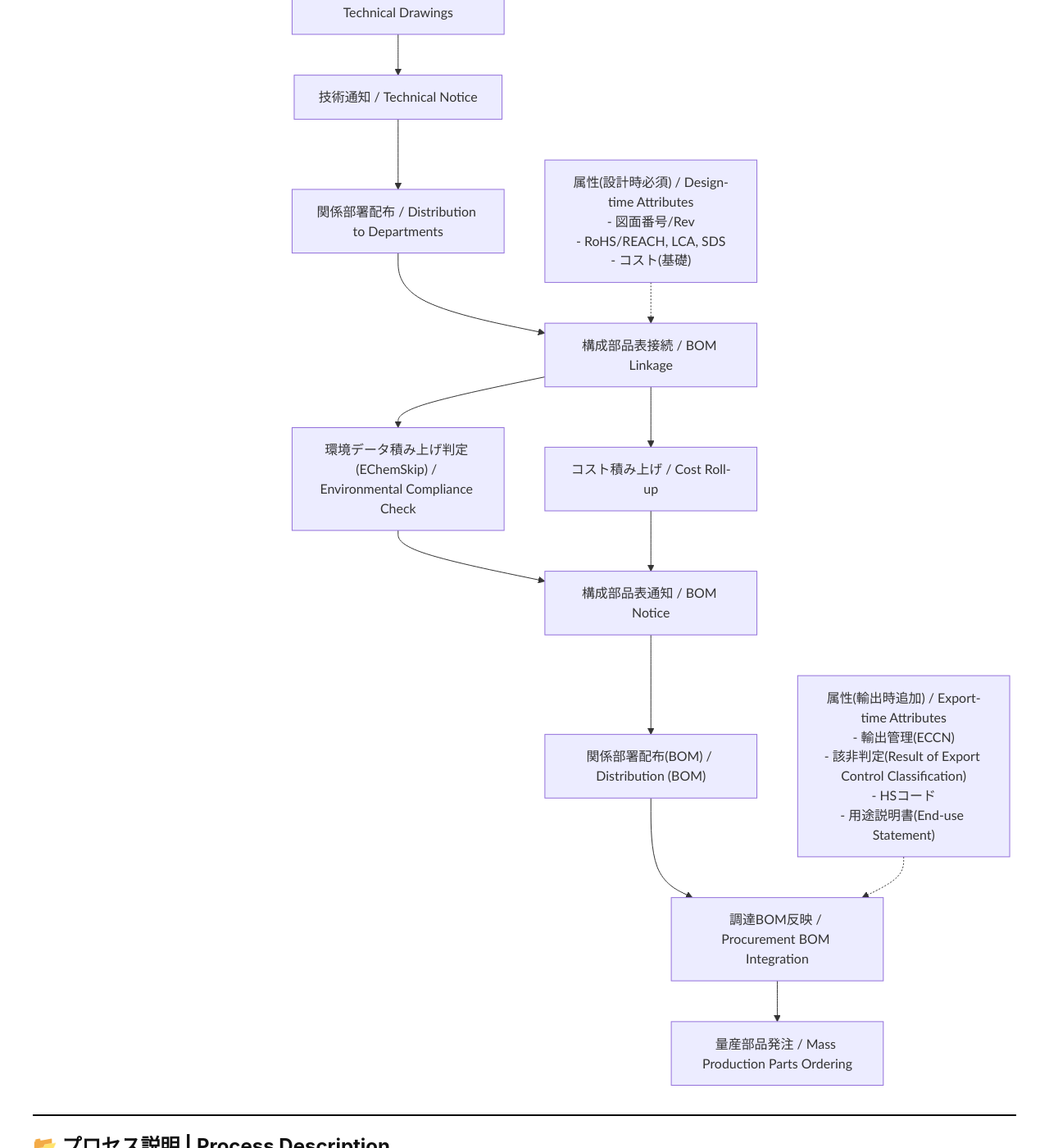
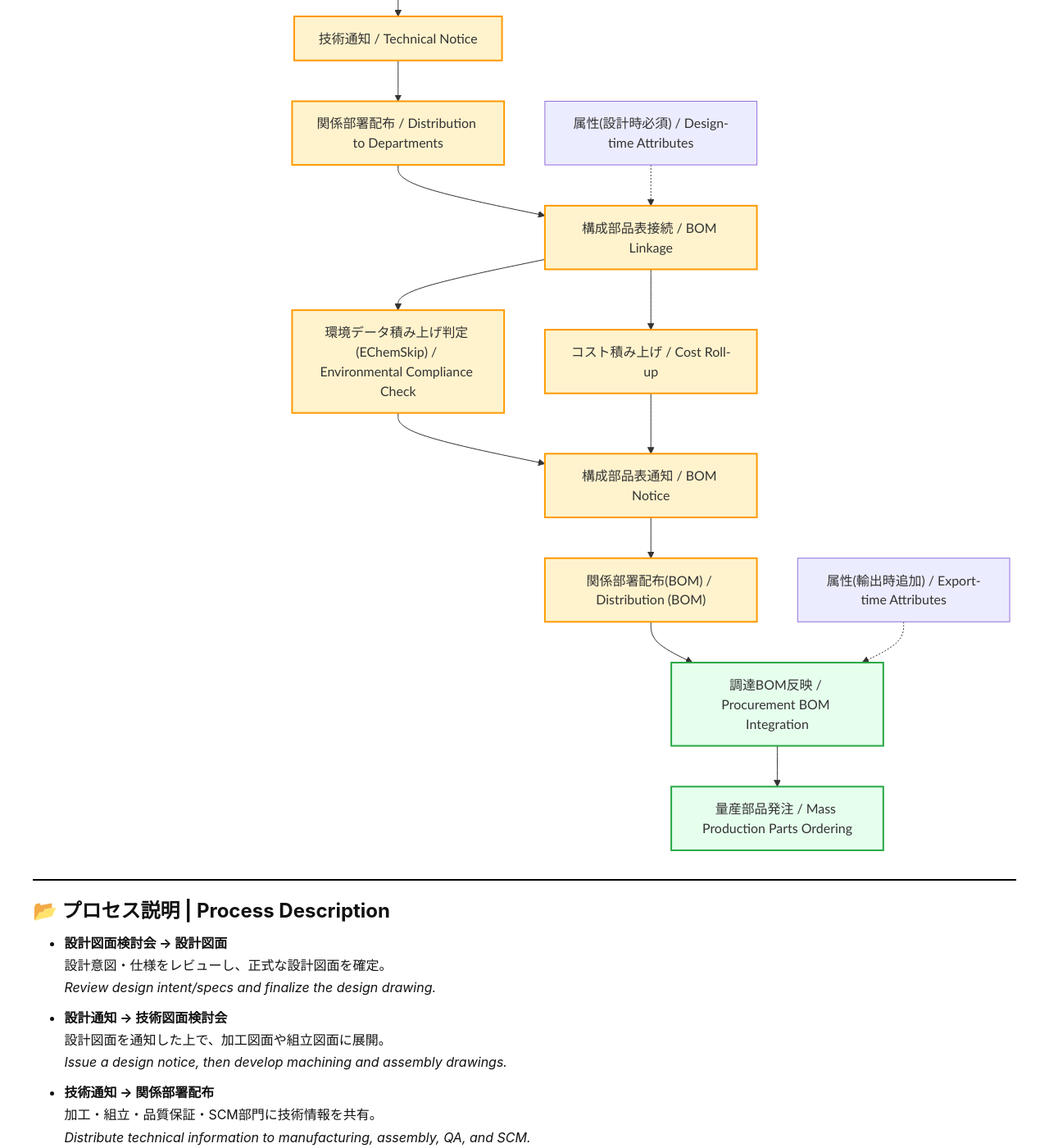
Before and after one commit to Samizo-AITL/EduMecha, a Jekyll site: the page built from 08_production_process/production_process_flow.md, in a window 1280 px wide and 1400 px high, scrolled down 1170 px. Shown: the whole window at 82% size. Built offline with Jekyll 4.4.1, drawn with Linux system fonts in a browser that asks for light colours; some of the changed lines change nothing that is shown; some of the changed text lies outside the part shown.

Commit message:
Update production_process_flow.md

````diff
--- a/08_production_process/production_process_flow.md
+++ b/08_production_process/production_process_flow.md
@@ -27,41 +27,54 @@ title: 設計から量産部品発注までの実務フロー | Design to Mass P
 
 ```mermaid
 flowchart TD
+  %% 設計フロー
   A["設計図面検討会 / Design Drawing Review"] --> B["設計図面 / Design Drawing"]
   B --> C["設計通知 / Design Notice"]
+
+  %% 技術フロー
   C --> D["技術図面検討会 / Technical Drawing Review"]
   D --> E["技術図面(加工図面・組図) / Technical Drawings"]
   E --> F["技術通知 / Technical Notice"]
   F --> G["関係部署配布 / Distribution to Departments"]
   G --> H["構成部品表接続 / BOM Linkage"]
 
-  %% 新規追加ステップ
+  %% 評価・積み上げ
   H --> H1["環境データ積み上げ判定 (EChemSkip) / Environmental Compliance Check"]
   H --> H2["コスト積み上げ / Cost Roll-up"]
-
   H1 --> I["構成部品表通知 / BOM Notice"]
   H2 --> I
+  I --> J["関係部署配布(BOM) / Distribution (BOM)"]
 
-  I --> J["関係部署配布(BOM) / Distribution (BOM)"]
+  %% 調達フロー
   J --> K["調達BOM反映 / Procurement BOM Integration"]
   K --> L["量産部品発注 / Mass Production Parts Ordering"]
 
   %% 属性群
-  S1["属性(設計時必須) / Design-time Attributes
-  - 図面番号/Rev
-  - RoHS/REACH, LCA, SDS
-  - コスト(基礎)"] -.-> H
-
-  S2["属性(輸出時追加) / Export-time Attributes
-  - 輸出管理(ECCN)
-  - 該非判定(Result of Export Control Classification)
-  - HSコード
-  - 用途説明書(End-use Statement)"] -.-> K
+  S1["属性(設計時必須) / Design-time Attributes"] -.-> H
+  S2["属性(輸出時追加) / Export-time Attributes"] -.-> K
 
   %% 横から加わる評価・計測情報
-  P1["試作評価 / Prototype Evaluation\n(寸法測定・性能検証)"] -.-> B
-  P2["量産評価 / Mass Production Evaluation\n(工程能力 Cp/Cpk, 品質検証)"] -.-> E
-  P3["計測器情報 / Measurement Instruments\n(三次元測定機, マイクロメータ, 真円度計 等)"] -.-> E
+  P1["試作評価 / Prototype Evaluation"] -.-> B
+  P2["量産評価 / Mass Production Evaluation"] -.-> E
+  P3["計測器情報 / Measurement Instruments"] -.-> E
+
+  %% 色分けスタイル
+  style A fill:#d1e9ff,stroke:#0366d6,stroke-width:2px
+  style B fill:#d1e9ff,stroke:#0366d6,stroke-width:2px
+  style C fill:#d1e9ff,stroke:#0366d6,stroke-width:2px
+
+  style D fill:#fff3cd,stroke:#ff9900,stroke-width:2px
+  style E fill:#fff3cd,stroke:#ff9900,stroke-width:2px
+  style F fill:#fff3cd,stroke:#ff9900,stroke-width:2px
+  style G fill:#fff3cd,stroke:#ff9900,stroke-width:2px
+  style H fill:#fff3cd,stroke:#ff9900,stroke-width:2px
+  style H1 fill:#fff3cd,stroke:#ff9900,stroke-width:2px
+  style H2 fill:#fff3cd,stroke:#ff9900,stroke-width:2px
+  style I fill:#fff3cd,stroke:#ff9900,stroke-width:2px
+  style J fill:#fff3cd,stroke:#ff9900,stroke-width:2px
+
+  style K fill:#e6ffed,stroke:#28a745,stroke-width:2px
+  style L fill:#e6ffed,stroke:#28a745,stroke-width:2px
 ```
 
 ---
````
